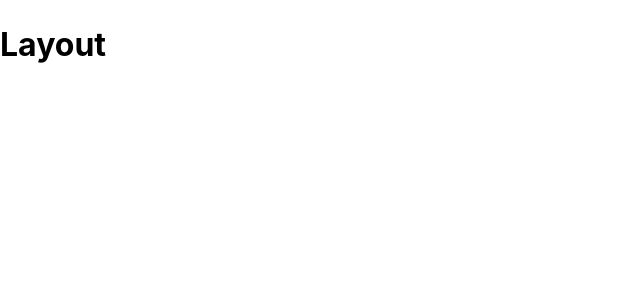
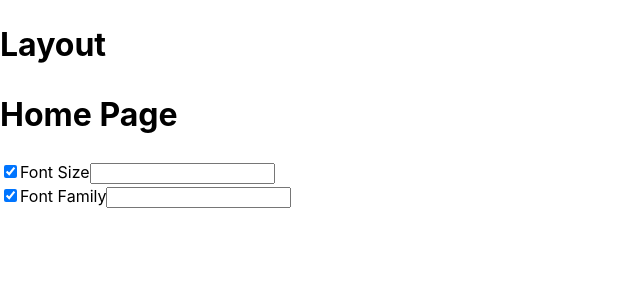
Before and after one commit to INRGI/CopyMaker, a React (Vite) app: page / in a window 1280 px wide. Shown: the top 300 px of the page, without its empty margins (0-640 px from the left). Built offline with nearby package versions, Linux system fonts and the light colour scheme.

Commit message:
Add form to project

```diff
--- /dev/null
+++ b/src/components/FormPromo/FormPromo.jsx
@@ -0,0 +1,37 @@
+
+import { useState } from "react";
+
+
+const FormPromo = () => {
+    const [isFontSize, setFontSize] = useState(true);
+    const [isFontFamily, setFontFamily] = useState(true);
+
+
+    return (
+        <>
+            <div>
+                <label>
+                    <input type="checkbox" checked={isFontSize} onChange={() => setFontSize((prev) => !prev)}/>
+                    Font Size
+                </label>
+
+                <input type="text" disabled={!isFontSize}/>
+            </div>
+
+            <div>
+                <label>
+                    <input type="checkbox" checked={isFontFamily} onChange={() => setFontFamily((prev) => !prev)}/>
+                    Font Family
+                </label>
+
+                <input type="text" disabled={!isFontFamily}/>
+            </div>
+
+        </>
+    )
+}
+
+export default FormPromo;
+
+
+// Font size, Font family, color link, paddings, width,
--- /dev/null
+++ b/src/components/FormPromo/index.js
@@ -0,0 +1 @@
+export {default} from './FormPromo';
--- a/src/components/Layout/Layout.jsx
+++ b/src/components/Layout/Layout.jsx
@@ -1,5 +1,11 @@
+import { Outlet } from "react-router-dom";
+
 const Layout = () => {
-    return <h1>Layout</h1>
+    return (
+    <>
+        <h1>Layout</h1>
+        <Outlet />
+    </>)
 }
 
 export default Layout;
--- a/src/pages/Home/Home.jsx
+++ b/src/pages/Home/Home.jsx
@@ -1,7 +1,15 @@
+import FormPromo from "../../components/FormPromo";
 
 
 const Home = () => {
-    return <h1>Home Page</h1>
+    return (
+        <div>
+            <h1>Home Page</h1>
+            <FormPromo />
+        </div>
+
+
+    )
 }
 
 export default Home;
```
